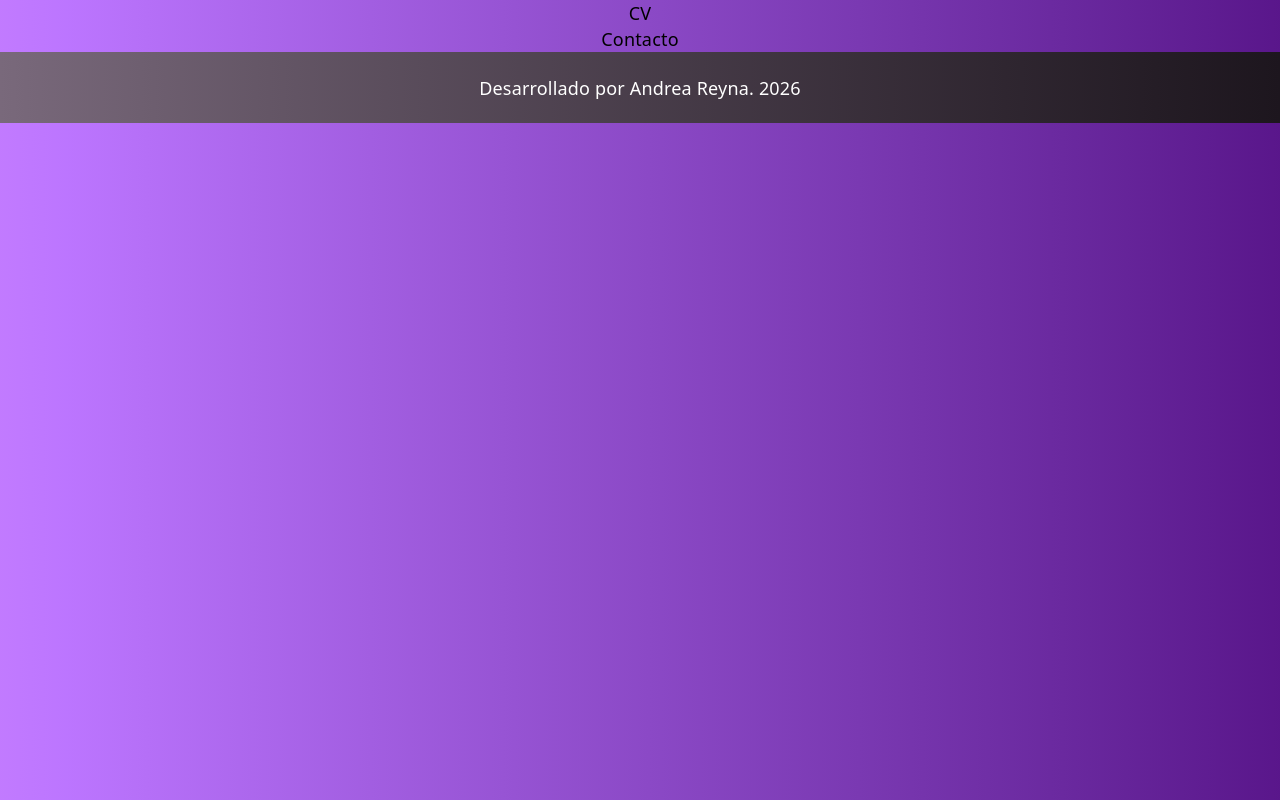
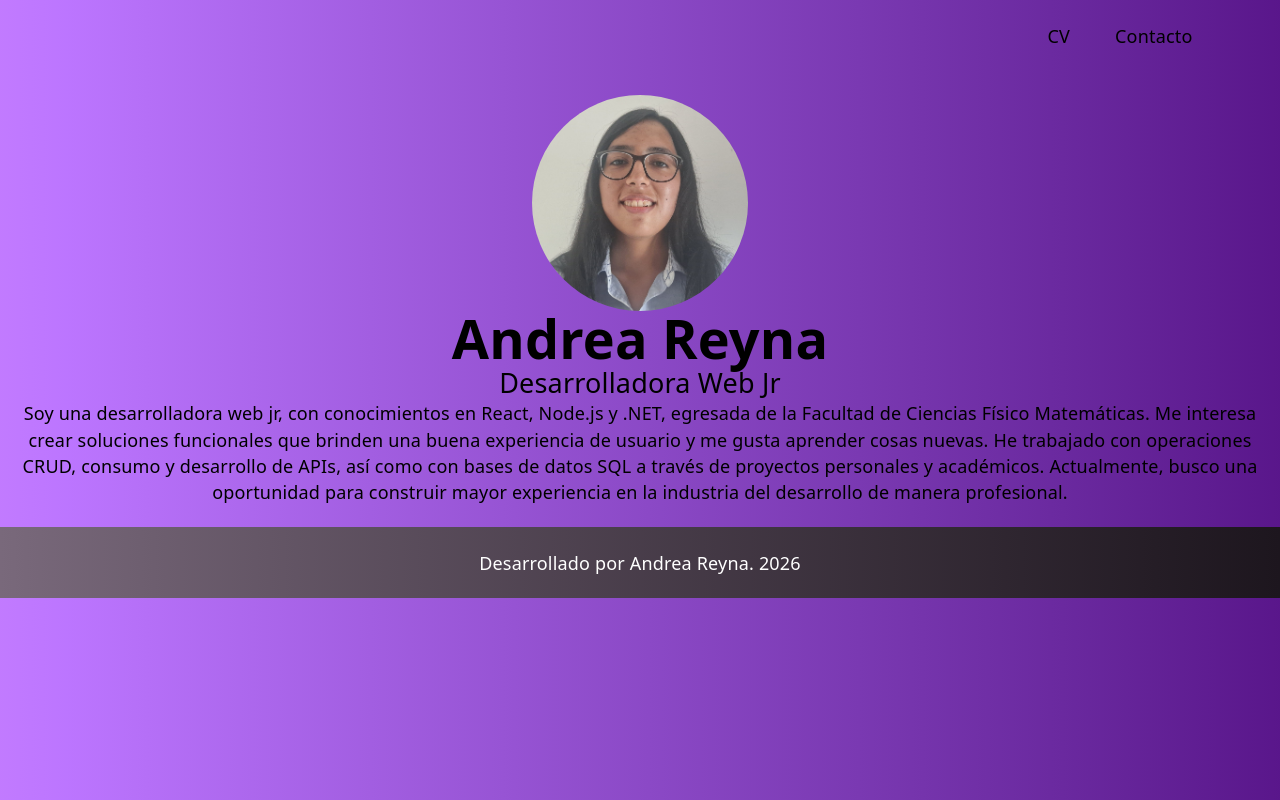
Before and after one commit to andreabrg15/Proyecto-Portafolio, a React (Vite) app: page / in a window 1280 px wide. Built offline with nearby package versions, Linux system fonts and the light colour scheme.

Commit message:
Primer boceto de pagina principal

```diff
--- a/package.json
+++ b/package.json
@@ -13,6 +13,7 @@
     "@tailwindcss/vite": "^4.3.1",
     "react": "^19.2.6",
     "react-dom": "^19.2.6",
+    "react-router-dom": "^7.18.0",
     "tailwindcss": "^4.3.1"
   },
   "devDependencies": {
--- a/src/App.jsx
+++ b/src/App.jsx
@@ -1,7 +1,10 @@
 import { useState } from 'react'
+import { Routes, Route } from 'react-router-dom'
 import './App.css'
 import Footer from './components/footer'
 import Header from './components/header'
+import Home from './pages/Home'
+import Projects from './pages/Projects'
 
 function App() {
   const [count, setCount] = useState(0)
@@ -9,6 +12,12 @@ function App() {
   return (
     <>
       <Header></Header>
+      <main>
+        <Routes>
+          <Route path="/" element={<Home/>}></Route>
+          <Route path="/proyectos" element={<Projects/>}></Route>
+        </Routes>
+      </main>
       <Footer></Footer>
     </>
   )
--- a/src/components/header.jsx
+++ b/src/components/header.jsx
@@ -2,15 +2,11 @@
 function Header() {
     return (
         <>
-            <section>
-                <ul>
-                    <li>
-                        CV
-                    </li>
-                    <li>
-                        Contacto
-                    </li>
-                </ul>
+            <section className="h-16 grid grid-cols-4 items-center">
+                <div className="col-start-4">
+                    <a className="px-5">CV</a>
+                    <a className="px-5">Contacto</a>
+                </div>
             </section>
         </>
     )
--- a/src/main.jsx
+++ b/src/main.jsx
@@ -1,10 +1,13 @@
 import { StrictMode } from 'react'
 import { createRoot } from 'react-dom/client'
+import { BrowserRouter } from 'react-router-dom'
 import './index.css'
 import App from './App.jsx'
 
 createRoot(document.getElementById('root')).render(
   <StrictMode>
-    <App/>
+    <BrowserRouter>
+      <App/>
+    </BrowserRouter>
   </StrictMode>,
 )
--- /dev/null
+++ b/src/pages/Home.jsx
@@ -0,0 +1,20 @@
+
+function Home() {
+    return (
+        <div className="grid p-5">
+            <img src="/20260617.jpg" className="justify-self-center size-48 rounded-full" alt="Foto"/>
+            <h1 className="text-5xl font-bold">Andrea Reyna</h1>
+            <h3 className="text-2xl">Desarrolladora Web Jr</h3>
+            <p>
+                Soy una desarrolladora web jr, con conocimientos en React, Node.js y .NET, egresada de la Facultad
+                de Ciencias Físico Matemáticas. Me interesa crear soluciones funcionales que brinden una buena
+                experiencia de usuario y me gusta aprender cosas nuevas. He trabajado con operaciones CRUD,
+                consumo y desarrollo de APIs, así como con bases de datos SQL a través de proyectos personales
+                y académicos. Actualmente, busco una oportunidad para construir mayor experiencia en la industria
+                del desarrollo de manera profesional.
+            </p>
+        </div>
+    )
+}
+
+export default Home
--- /dev/null
+++ b/src/pages/Projects.jsx
@@ -0,0 +1,8 @@
+
+function Projects() {
+    return (
+        <h1>Esta es mi seccion Proyectos</h1>
+    )
+}
+
+export default Projects
```
Also changed, not shown: public/20260617.jpg (added), 1 other file (tests, documents, lock files or other folders).
